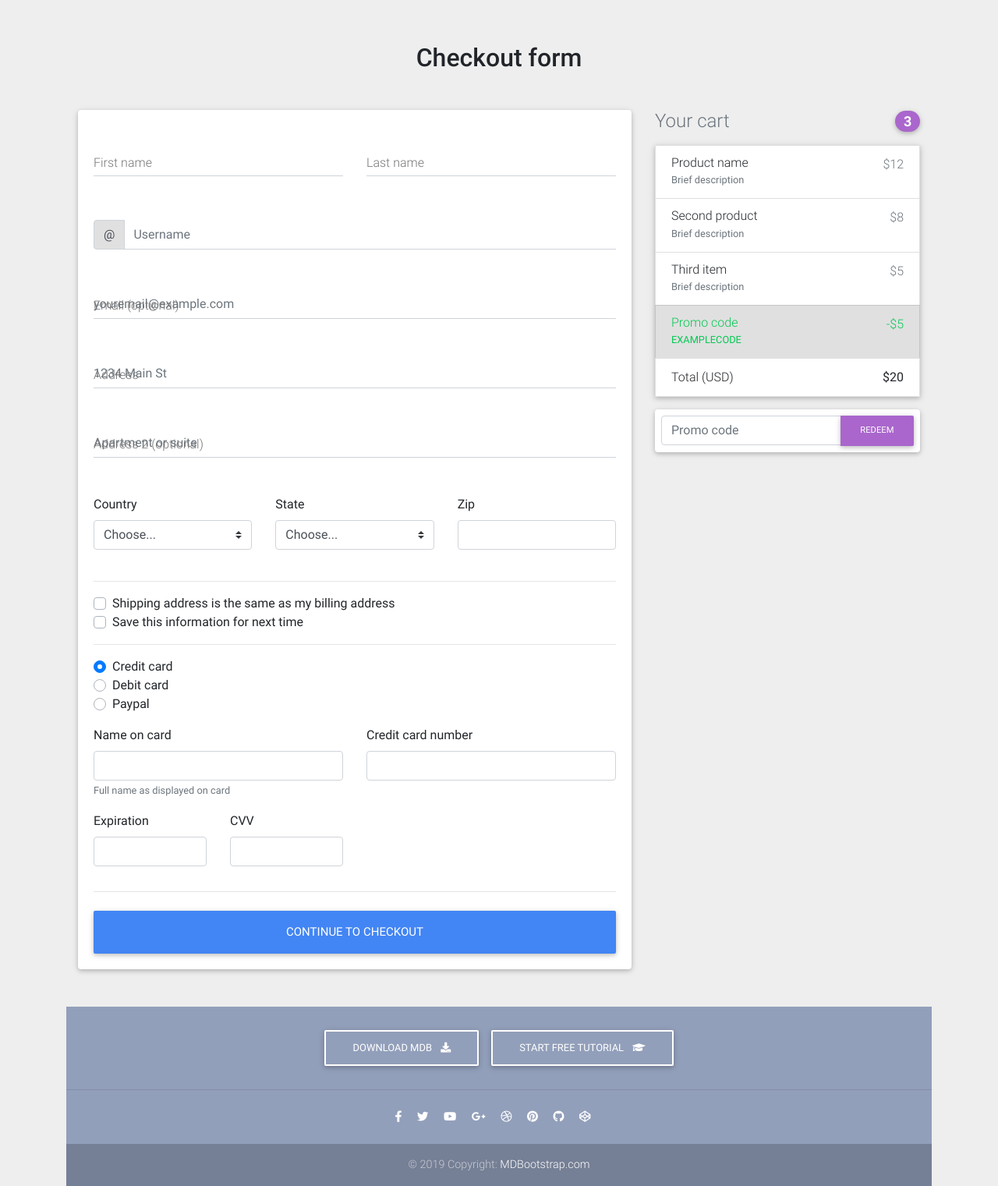
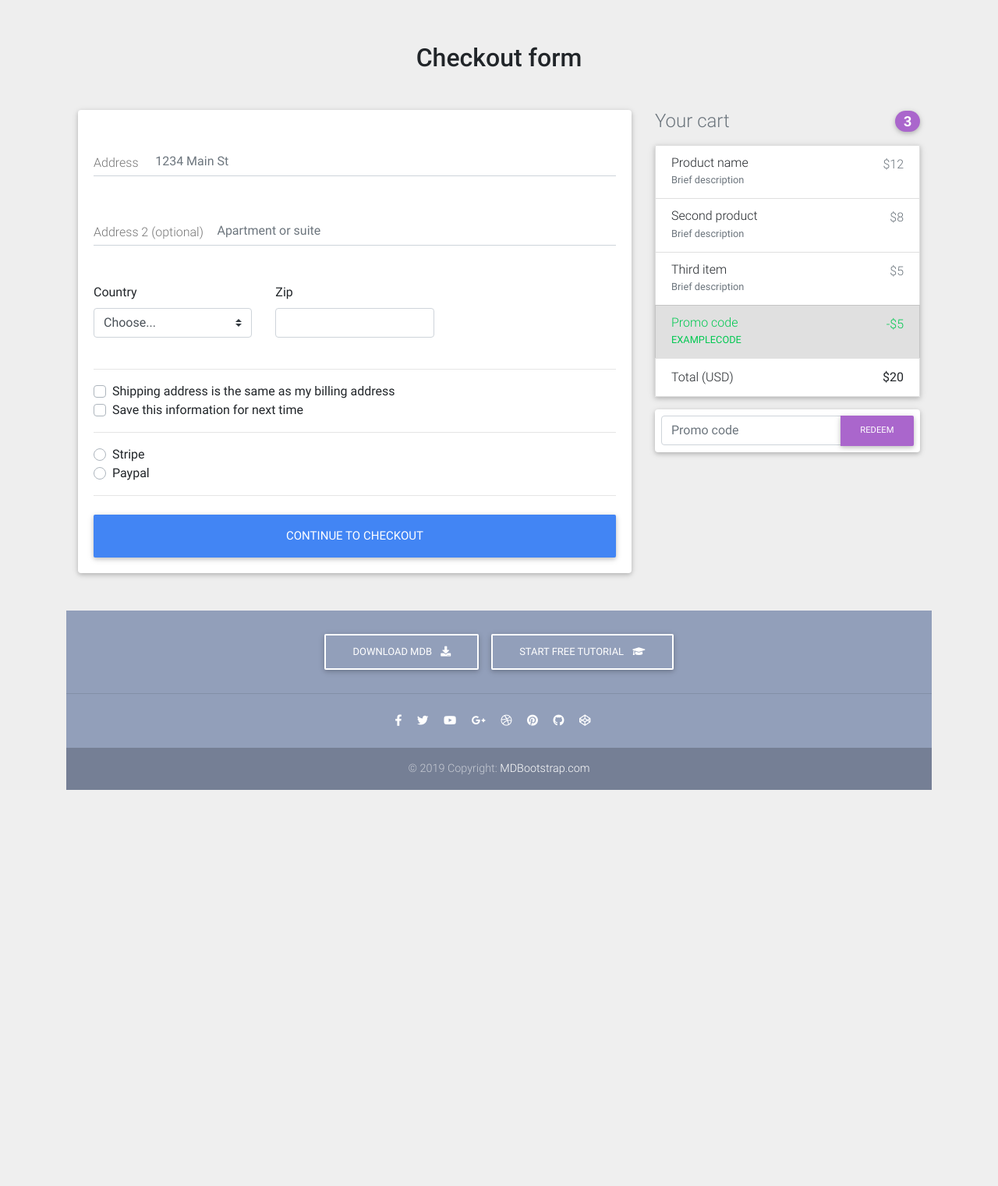
Before and after one commit to JawadArman96/e-Commerce-site, a Django app: page /checkout/ in a window 1280 px wide. Shown: the part 137-1658 px from the top of the page at 78% size. After the commit the page ends 1150 px from the top, so only its background shows below. Run offline with Django 3.2, Linux system fonts and the light colour scheme; some libraries are stand-ins or nearby versions.

Commit message:
Remove redundant information from checkout html

```diff
--- a/templates/checkout-page.html
+++ b/templates/checkout-page.html
@@ -82,62 +82,21 @@
           <!--Card-->
           <div class="card">
 
+
             <!--Card content-->
             <form class="card-body">
 
               <!--Grid row-->
-              <div class="row">
-
-                <!--Grid column-->
-                <div class="col-md-6 mb-2">
-
-                  <!--firstName-->
-                  <div class="md-form ">
-                    <input type="text" id="firstName" class="form-control">
-                    <label for="firstName" class="">First name</label>
-                  </div>
-
-                </div>
-                <!--Grid column-->
-
-                <!--Grid column-->
-                <div class="col-md-6 mb-2">
-
-                  <!--lastName-->
-                  <div class="md-form">
-                    <input type="text" id="lastName" class="form-control">
-                    <label for="lastName" class="">Last name</label>
-                  </div>
-
-                </div>
-                <!--Grid column-->
-
-              </div>
-              <!--Grid row-->
-
-              <!--Username-->
-              <div class="md-form input-group pl-0 mb-5">
-                <div class="input-group-prepend">
-                  <span class="input-group-text" id="basic-addon1">@</span>
-                </div>
-                <input type="text" class="form-control py-0" placeholder="Username" aria-describedby="basic-addon1">
-              </div>
-
-              <!--email-->
-              <div class="md-form mb-5">
-                <input type="text" id="email" class="form-control" placeholder="youremail@example.com">
-                <label for="email" class="">Email (optional)</label>
-              </div>
 
               <!--address-->
               <div class="md-form mb-5">
-                <input type="text" id="address" class="form-control" placeholder="1234 Main St">
+                <input type="text" id="address" class="form-control" placeholder="                    1234 Main St">
                 <label for="address" class="">Address</label>
               </div>
 
               <!--address-2-->
               <div class="md-form mb-5">
-                <input type="text" id="address-2" class="form-control" placeholder="Apartment or suite">
+                <input type="text" id="address-2" class="form-control" placeholder="                                        Apartment or suite">
                 <label for="address-2" class="">Address 2 (optional)</label>
               </div>
 
@@ -157,24 +116,6 @@
                   </div>
 
                 </div>
-                <!--Grid column-->
-
-                <!--Grid column-->
-                <div class="col-lg-4 col-md-6 mb-4">
-
-                  <label for="state">State</label>
-                  <select class="custom-select d-block w-100" id="state" required>
-                    <option value="">Choose...</option>
-                    <option>California</option>
-                  </select>
-                  <div class="invalid-feedback">
-                    Please provide a valid state.
-                  </div>
-
-                </div>
-                <!--Grid column-->
-
-                <!--Grid column-->
                 <div class="col-lg-4 col-md-6 mb-4">
 
                   <label for="zip">Zip</label>
@@ -204,51 +145,16 @@
 
               <div class="d-block my-3">
                 <div class="custom-control custom-radio">
-                  <input id="credit" name="paymentMethod" type="radio" class="custom-control-input" checked required>
-                  <label class="custom-control-label" for="credit">Credit card</label>
-                </div>
-                <div class="custom-control custom-radio">
                   <input id="debit" name="paymentMethod" type="radio" class="custom-control-input" required>
-                  <label class="custom-control-label" for="debit">Debit card</label>
+                  <label class="custom-control-label" for="debit">Stripe</label>
                 </div>
                 <div class="custom-control custom-radio">
                   <input id="paypal" name="paymentMethod" type="radio" class="custom-control-input" required>
                   <label class="custom-control-label" for="paypal">Paypal</label>
                 </div>
               </div>
-              <div class="row">
-                <div class="col-md-6 mb-3">
-                  <label for="cc-name">Name on card</label>
-                  <input type="text" class="form-control" id="cc-name" placeholder="" required>
-                  <small class="text-muted">Full name as displayed on card</small>
-                  <div class="invalid-feedback">
-                    Name on card is required
-                  </div>
-                </div>
-                <div class="col-md-6 mb-3">
-                  <label for="cc-number">Credit card number</label>
-                  <input type="text" class="form-control" id="cc-number" placeholder="" required>
-                  <div class="invalid-feedback">
-                    Credit card number is required
-                  </div>
-                </div>
-              </div>
-              <div class="row">
-                <div class="col-md-3 mb-3">
-                  <label for="cc-expiration">Expiration</label>
-                  <input type="text" class="form-control" id="cc-expiration" placeholder="" required>
-                  <div class="invalid-feedback">
-                    Expiration date required
-                  </div>
-                </div>
-                <div class="col-md-3 mb-3">
-                  <label for="cc-expiration">CVV</label>
-                  <input type="text" class="form-control" id="cc-cvv" placeholder="" required>
-                  <div class="invalid-feedback">
-                    Security code required
-                  </div>
-                </div>
-              </div>
+
+
               <hr class="mb-4">
               <button class="btn btn-primary btn-lg btn-block" type="submit">Continue to checkout</button>
 
```
